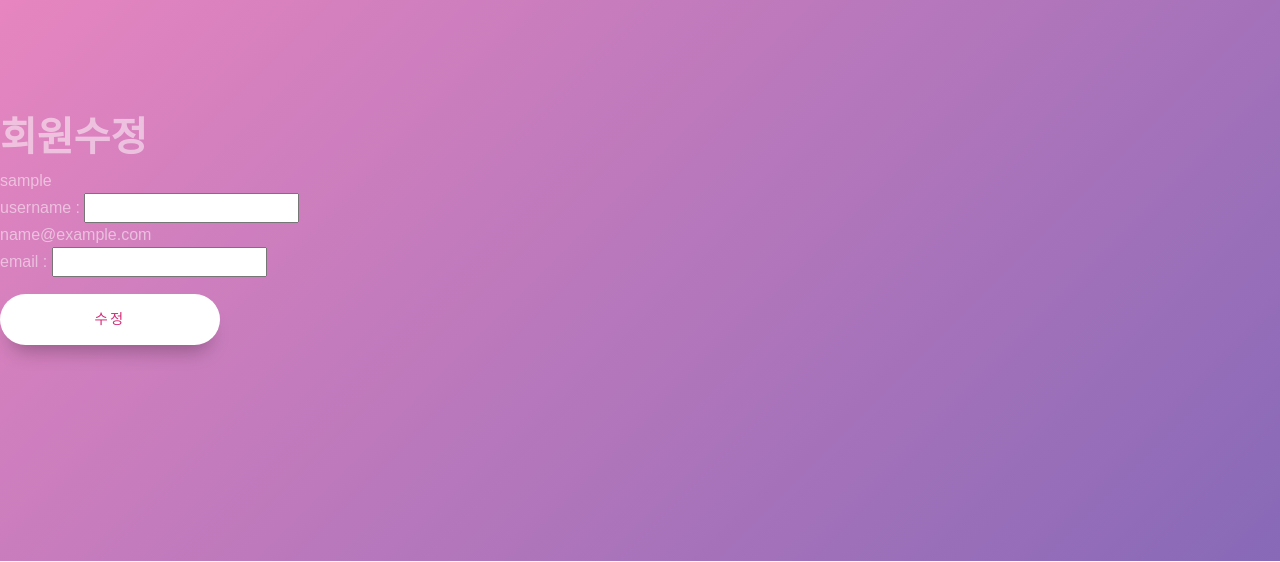
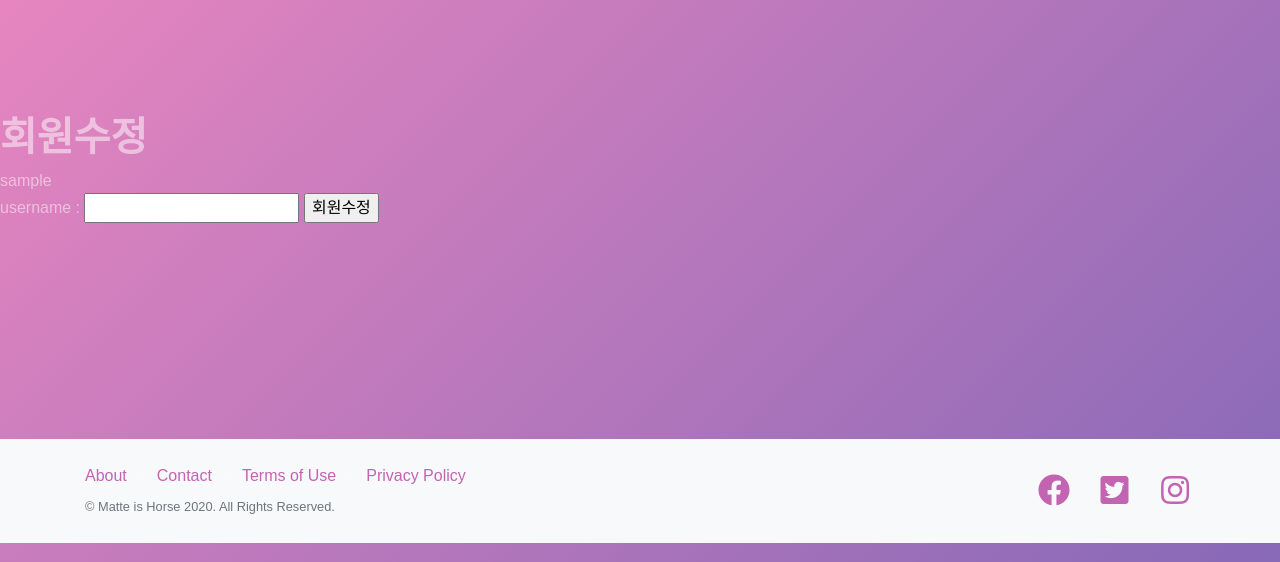
Before and after one commit to dhtmdwns0107/matteishorse, a Django app: page /matte/update/ in a window 1280 px wide. Shown: the part 103-665 px from the top of the page. Run offline with Django 3.2, Linux system fonts and the light colour scheme; the visitor is signed in with stand-in values (Sample User, id 1); data comes from the database, SQL or seed files in the repository; some libraries are stand-ins or nearby versions; some web fonts are replaced.

Commit message:
Revert "css까지 적용"

```diff
--- a/matte/matteapp/static/matteapp/css/choicescale.css
+++ b/matte/matteapp/static/matteapp/css/choicescale.css
@@ -108,31 +108,3 @@
     box-shadow: 0 3px 5px -5px rgba(0, 0, 0, 0.3);
     color: #6f6f6f;
   }
-
-
-  .button-box {
-    padding: 10px 0;
-    text-align: center;
-  }
-
-  #subbmit {
-    display: inline-block;
-    width: 80%;
-    margin-top: 1.2em;
-    padding: 1em;
-    max-width: 220px;
-    font-size: .9em;
-    color: #D42D78;
-    text-transform: uppercase;
-    text-decoration: none;
-    letter-spacing: .15em;
-    background: white;
-    border: none;
-    outline: none;
-    border-radius: 5em;
-    box-shadow: 0 15px 20px -10px rgba(0, 0, 0, 0.3);
-    transition:
-      color 0.6s,
-      box-shadow 0.3s,
-      transform 0.3s;
-    cursor: pointer;}
--- a/matte/matteapp/templates/matteapp/test1.html
+++ b/matte/matteapp/templates/matteapp/test1.html
@@ -58,8 +58,9 @@
       <div class="rb-tab" data-value="4">
         <div class="rb-spot" onclick="fnMove('{{ forloop.counter }}')">
           <span class="rb-txt">4</span>
+        </div>
       </div>
-     </div>
+      {% endif %}
     </div>
   </div>
   <br>
--- a/matte/matteapp/templates/matteapp/update.html
+++ b/matte/matteapp/templates/matteapp/update.html
@@ -12,16 +12,12 @@
 <br>
 <h1>회원수정</h1>
 {{username}}
-<form action="{% url 'update' %}" method='POST'>
-    {% csrf_token %}
-    username : <input type="text" name="username">
-    <br>
-    {{email}}
-    <br>
-    email : <input type="text" name="email">
-    <br>
-    <input type="submit" value="수정" id="subbmit">
-</form>
+    <form action="{% url 'update' %}" method='POST'>
+        {% csrf_token %}
+        username : <input type="text" name="username">
+        <input type="submit" value="회원수정">
+    </form>
+
 
 <br>
 <br>
--- a/matte/matteapp/views.py
+++ b/matte/matteapp/views.py
@@ -64,16 +64,10 @@
     if request.method == 'POST':
         #id = request.user.id
         #user = User.objects.get(pk=id)
-        update_name = request.POST.get('username')
-        if update_name:
-            user.username = update_name
-
-        update_email = request.POST.get('email')
-        if update_email:
-            user.email = update_email
+        user.username = request.POST.get('username')
         user.save()
         # return redirect('/')
-    return render(request, 'matteapp/update.html', {'username':user.username, 'email':user.email})
+    return render(request, 'matteapp/update.html', {'username':user.username})
 
 def result(request):
     test_id = request.POST.get('test_id')
```
